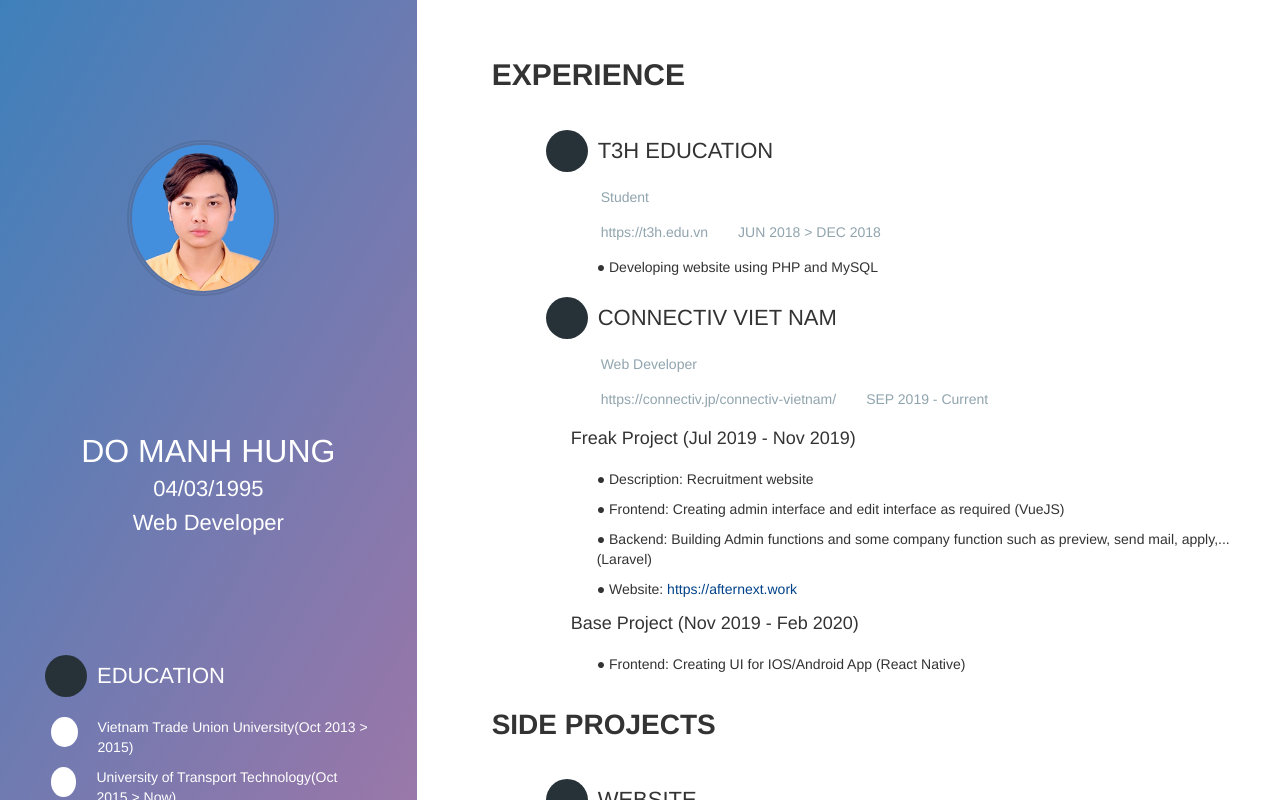
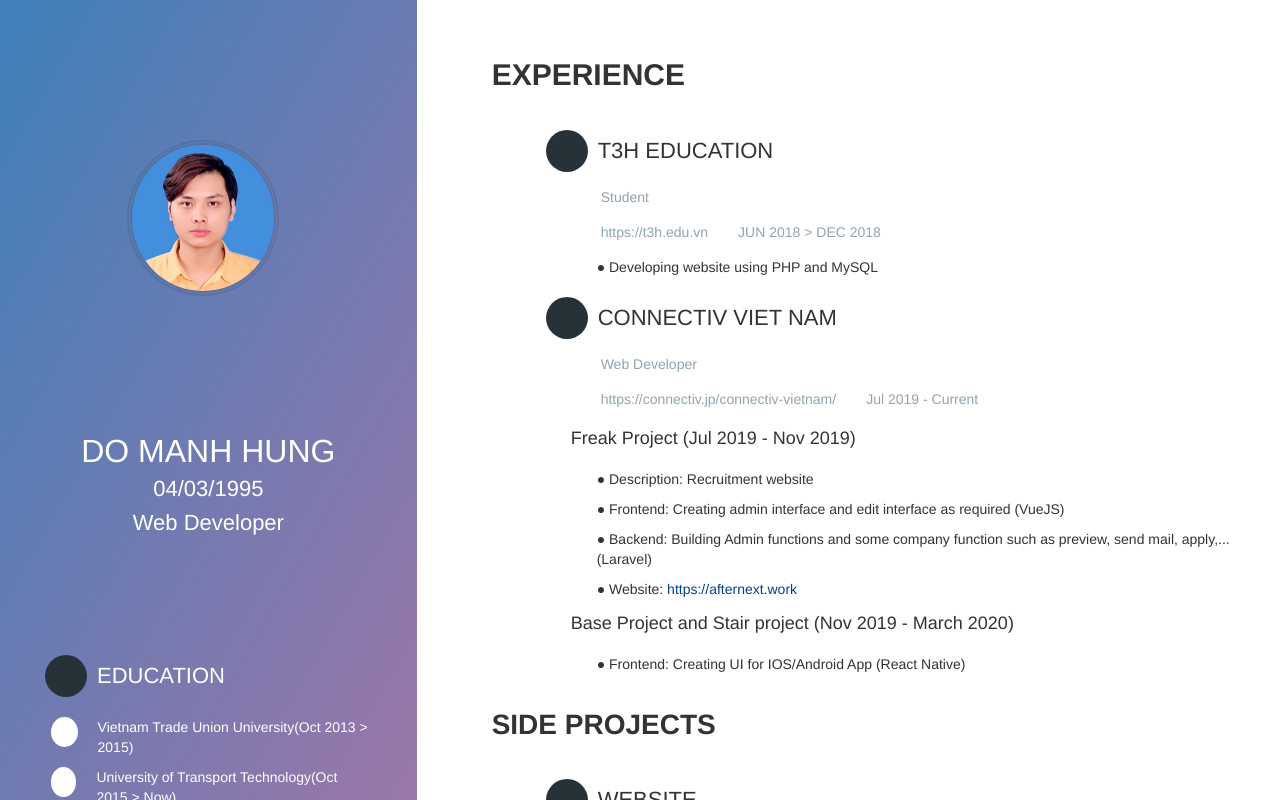
Before and after one commit to hungswifty/HungDoCV, a Vue app: page / in a window 1280 px wide. Shown: the top 800 px of the page. Built offline with nearby package versions, Linux system fonts and the light colour scheme; some icons are missing.

Commit message:
Update App.vue

```diff
--- a/src/App.vue
+++ b/src/App.vue
@@ -215,7 +215,7 @@
               </div>
               <div class="module__meta">
                 <span><i class="fa fa-globe"></i>https://connectiv.jp/connectiv-vietnam/</span>
-                <span><i class="fa fa-calendar"></i>SEP 2019 - Current </span>
+                <span><i class="fa fa-calendar"></i>Jul 2019 - Current </span>
               </div>
               <div class="module__content">
                 <h4>
@@ -236,13 +236,14 @@
                 <h4>
                   <span class="gradient-text">
                     <i class="fas fa-star circle circle--small"></i>
-                    Base Project (Nov 2019 - Feb 2020)
+                    Base Project and Stair project (Nov 2019 - March 2020)
                   </span>
                 </h4>
                 <ul class="title title-margin">
                   <li>● Frontend: Creating UI for IOS/Android App (React Native)</li>
                 </ul>
               </div>
+
             </div><!-- End .module #4 -->
           </div><!-- End .section__content -->
         </div>
```
